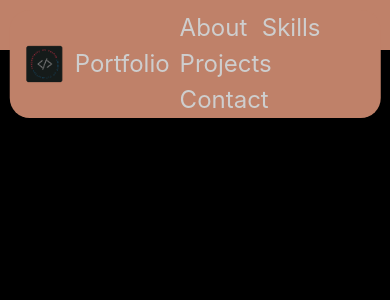
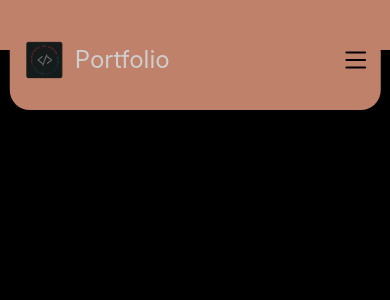
Before and after one commit to packardjc2024/docker_portfolio, a Django app: template web/templates/base.html in a window 390 px wide. Shown: the top 300 px of the page. Run offline with Django 5.2, Linux system fonts and the light colour scheme; the template is opened without the code that fills it, so the values that code supplies are empty; some libraries are stand-ins or nearby versions.

Commit message:
navbar for small screen working

```diff
--- a/web/home_page/static/home_page/home_page.js
+++ b/web/home_page/static/home_page/home_page.js
@@ -197,8 +197,6 @@ function erase(elementObject, elementString, speed){
     }, speed);
 }
 
-
-
 let skillsCategories;
 let skillsFront;
 let flipDegrees;
--- a/web/static/project.css
+++ b/web/static/project.css
@@ -61,9 +61,29 @@ html {
     margin-right: 10px;
 }
 
-.top-navbar-right-side-small{
+#dropdown-navbar{
     display: none;
 }
+
+.dropdown-parent{
+    position: relative;
+    display: inline-block;
+}
+
+.dropdown-container{
+    display: none;
+    flex-direction: column;
+    justify-content: center;
+    align-items: center;
+    position: absolute;
+    min-width: 160px;
+    right: 0;
+    z-index: 1;
+    background: rgb(103, 153, 208);
+    color: rgb(206, 206, 205);
+    border-radius: 10px;
+}
+
 #pod-img {
     margin: 0;
     padding: 0;
@@ -106,3 +126,16 @@ body {
     background-repeat: no-repeat;
     background-attachment: scroll;
 }
+
+#menu-button:hover{
+    cursor: pointer;
+}
+
+@media (max-width: 762px){
+    #dropdown-navbar{
+        display: block;
+    }
+    #normal-navbar{
+        display: none;
+    }
+}
--- a/web/static/project.js
+++ b/web/static/project.js
@@ -1,3 +1,24 @@
+$(document).ready(() => {
+    $('#menu-button').on('click', dropMenu);
+    $('.section-link').on('click', () => {
+        menuClick($(this));
+    });
+});
+
+function dropMenu(menuName){
+    if ($('#dropdown-container').css('display') === 'none'){
+        $('#dropdown-container').css('display', 'flex');
+    } else {
+        $('#dropdown-container').css('display', 'none');
+    }
+}
+
+function menuClick(jQueryLink){
+    if ($('#dropdown-container').css('display') === 'flex'){
+        $('#dropdown-container').css('display', 'none');
+    }
+}
+
 // $(document).ready(function(){
 //     changeHeaderHeight();
 //     changeFooterHeight();
--- a/web/templates/base.html
+++ b/web/templates/base.html
@@ -28,14 +28,22 @@
                 </a>
                 <a class="header-text section-link" href="#welcome-section">Portfolio</a>
             </div>
-            <div class="top-navbar-right-side-large">
+            <!-- Medium screen and up navbar -->
+            <div class="top-navbar-right-side-large" id="normal-navbar">
                 <a class="header-text section-link" href="#about-section">About</a>
                 <a class="header-text section-link" href="#skills-section">Skills</a>
                 <a class="header-text section-link" href="#projects-section">Projects</a>
                 <a class="header-text section-link" href="#contact-section">Contact</a>
             </div>
-            <div class="top-navbar-right-side-small">
-                <img src="{% static 'site_pictures/menu.svg' %}" height="30px">
+            <!-- Small screen navbar -->
+            <div class="top-navbar-right-side-small dropdown-parent" id="dropdown-navbar">
+                <img src="{% static 'site_pictures/menu.svg' %}" height="30px" id="menu-button">
+                <div class="dropdown-container" id="dropdown-container">
+                    <a class="header-text section-link" href="#about-section">About</a>
+                    <a class="header-text section-link" href="#skills-section">Skills</a>
+                    <a class="header-text section-link" href="#projects-section">Projects</a>
+                    <a class="header-text section-link" href="#contact-section">Contact</a>
+                </div>
             </div>
         </div>
     </header>
```
